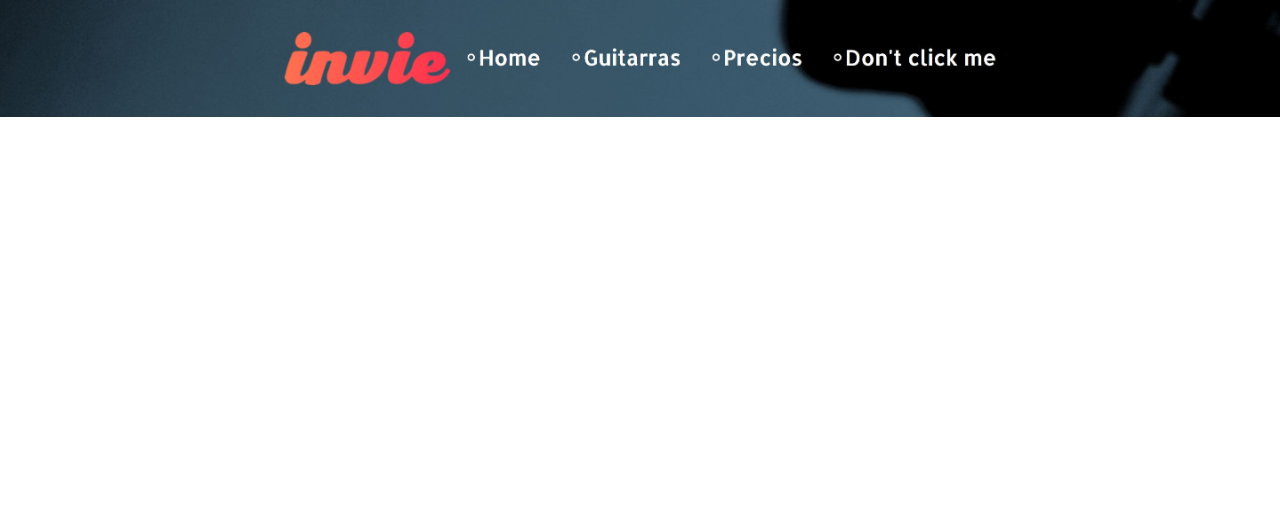
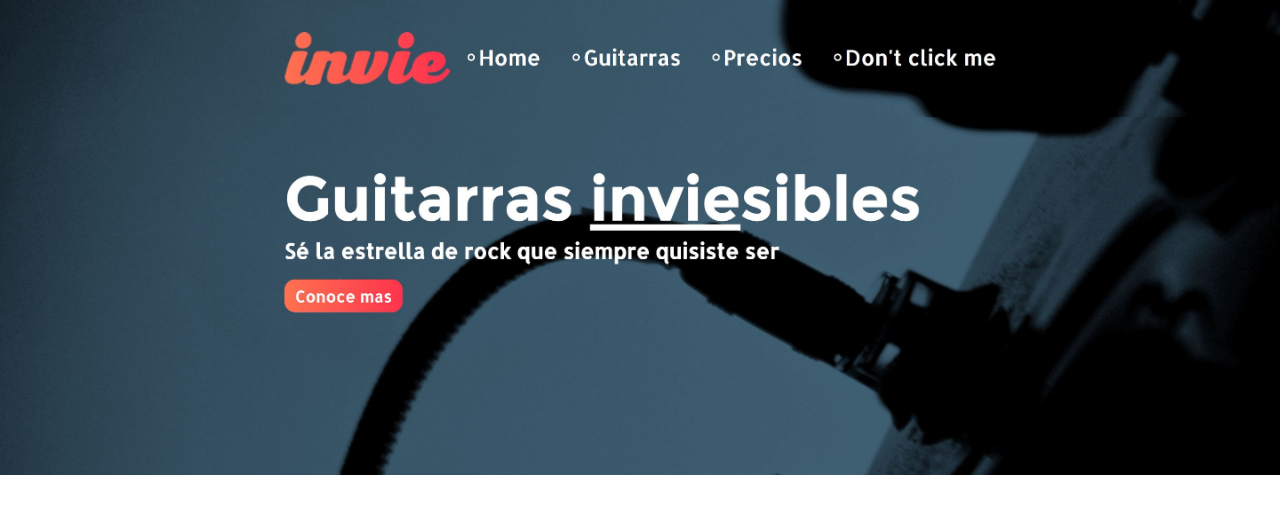
Before and after one commit to cesroa/guitargit, a plain HTML site: page index.html in a window 1280 px wide. Drawn offline with Linux system fonts and the light colour scheme.

Commit message:
Agregando el hero

```diff
--- a/index.html
+++ b/index.html
@@ -10,5 +10,6 @@
 </style>
 <body>
 	<img src="header.jpg" alt="">
+	<img src="hero.jpg" alt="">
 </body>
 </html>
```
Also changed, not shown: hero.jpg (added).
